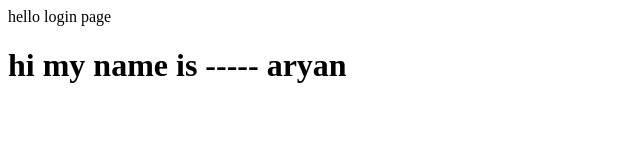
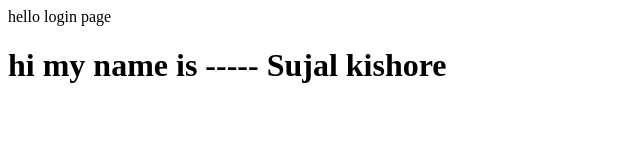
Before and after one commit to Sujal1924/samplewebapp, a plain HTML site: page index.html in a window 1280 px wide. Shown: the whole page, without its empty margins (0-640 px from the left). Drawn offline with Linux system fonts and the light colour scheme.

Commit message:
Update index.html

```diff
--- a/index.html
+++ b/index.html
@@ -1,2 +1,2 @@
 hello login page
-<h1>hi my name is ----- aryan </h1>
+<h1>hi my name is ----- Sujal kishore </h1>
```
